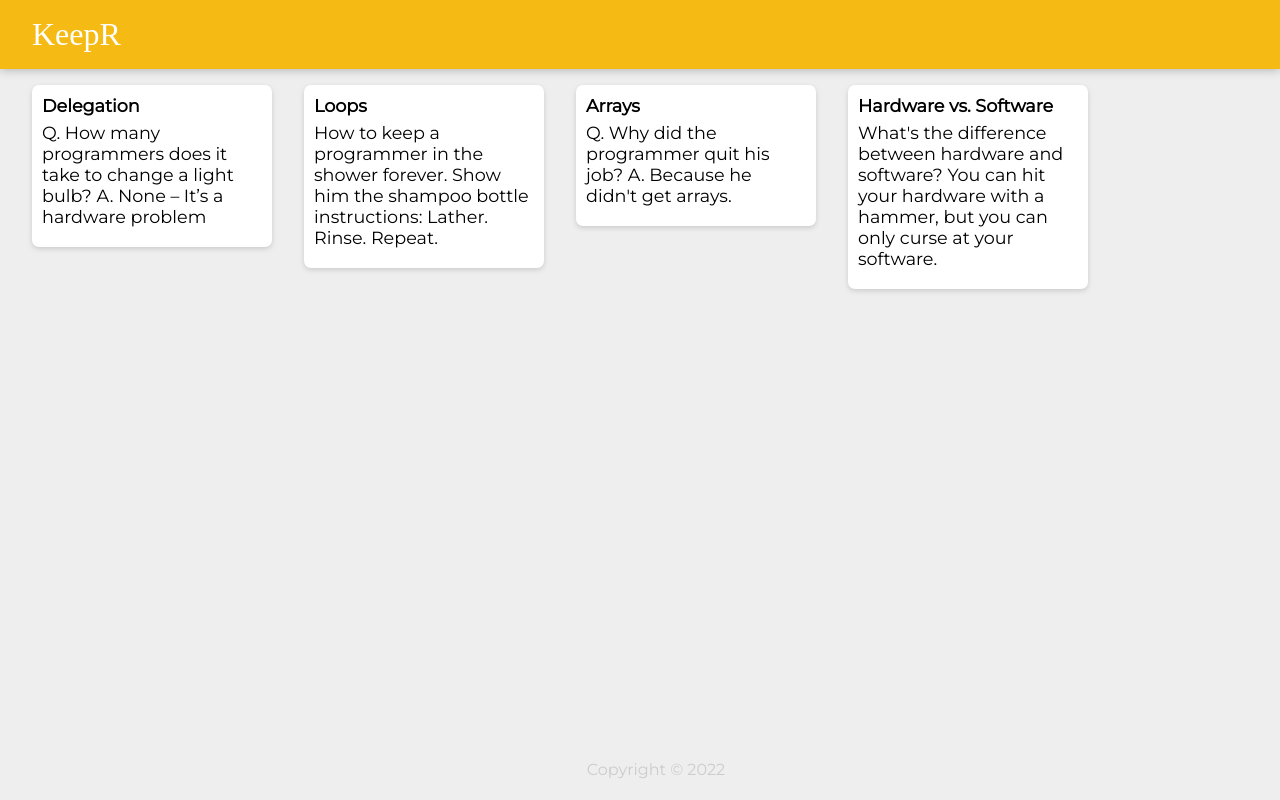
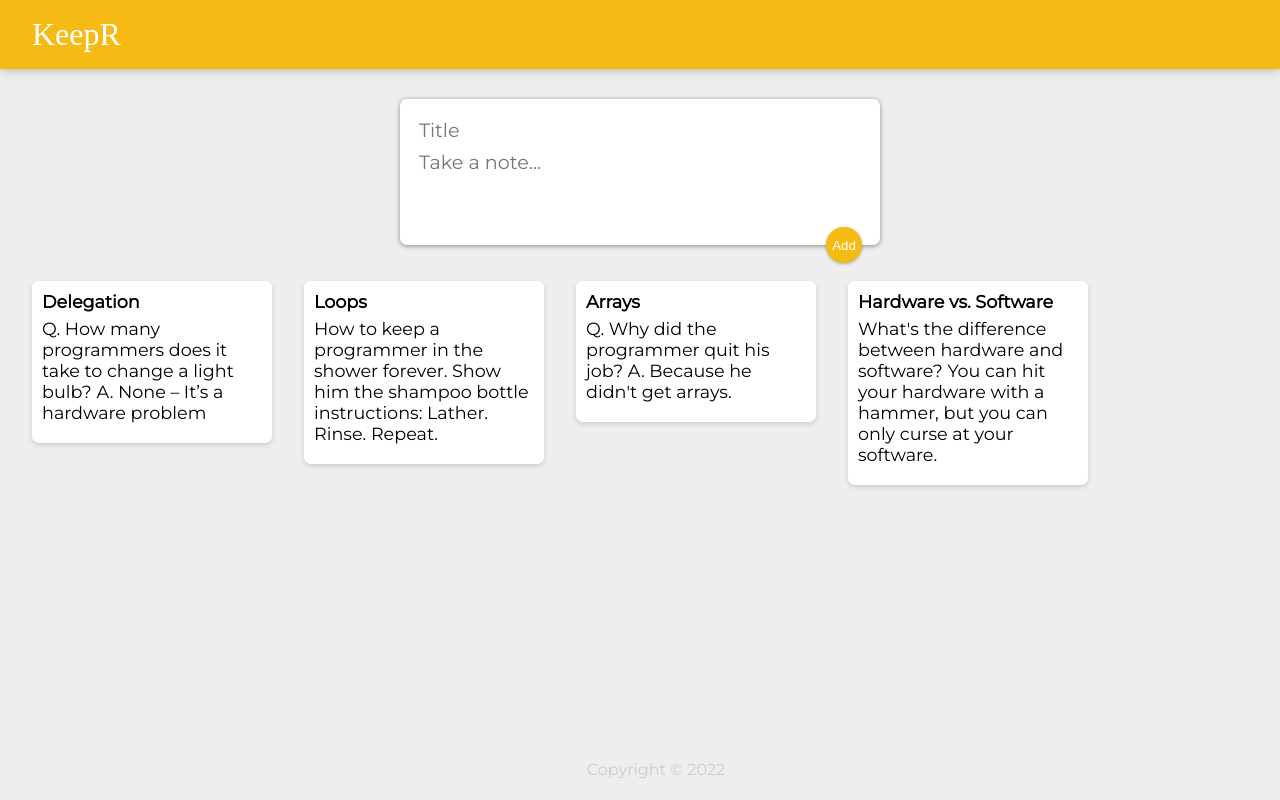
Before and after one commit to jubhavsar/Note-Keeper-app, a React (Create React App) app: page / in a window 1280 px wide. Built offline with nearby package versions, Linux system fonts and the light colour scheme; a web font is replaced by a local one.

Commit message:
implement functionality to keep track on title and content of note

```diff
--- a/public/styles.css
+++ b/public/styles.css
@@ -54,3 +54,49 @@
   white-space: pre-wrap;
   word-wrap: break-word;
 }
+
+.note button {
+  position: relative;
+  float: right;
+  margin-right: 10px;
+  color: #f5ba13;
+  border: none;
+  width: 36px;
+  height: 36px;
+  cursor: pointer;
+  outline: none;
+}
+
+form {
+  position: relative;
+  width: 480px;
+  margin: 30px auto 20px auto;
+  background: #fff;
+  padding: 15px;
+  border-radius: 7px;
+  box-shadow: 0 1px 5px rgb(138, 137, 137);
+}
+form input,
+form textarea {
+  width: 100%;
+  border: none;
+  padding: 4px;
+  outline: none;
+  font-size: 1.2em;
+  font-family: inherit;
+  resize: none;
+}
+form button {
+  position: absolute;
+  right: 18px;
+  bottom: -18px;
+  background: #f5ba13;
+  color: #fff;
+  border: none;
+  border-radius: 50%;
+  width: 36px;
+  height: 36px;
+  box-shadow: 0 1px 3px rgba(0, 0, 0, 0.3);
+  cursor: pointer;
+  outline: none;
+}
--- a/src/Components/App.jsx
+++ b/src/Components/App.jsx
@@ -3,11 +3,13 @@
 import Footer from './Footer';
 import Note from './Note';
 import notes from '../notes';
+import CreateArea from './CreateArea';
 
 const App = () => {
   return (
     <div>
       <Header />
+      <CreateArea />
       {notes.map(note => {
         return <Note title={note.title} content={note.content}/>
       })}
--- a/src/Components/CreateArea.jsx
+++ b/src/Components/CreateArea.jsx
@@ -8,8 +8,16 @@
   })
 
   function handleChange(event) {
-    const newValue = event.target.value;
+    const { name, value } = event.target;
+
+    setNote(prev =>{
+      return {
+        ...prev,
+        [name]: value
+      };
+    });
   }
+
   return (
     <div>
       <form>
```
